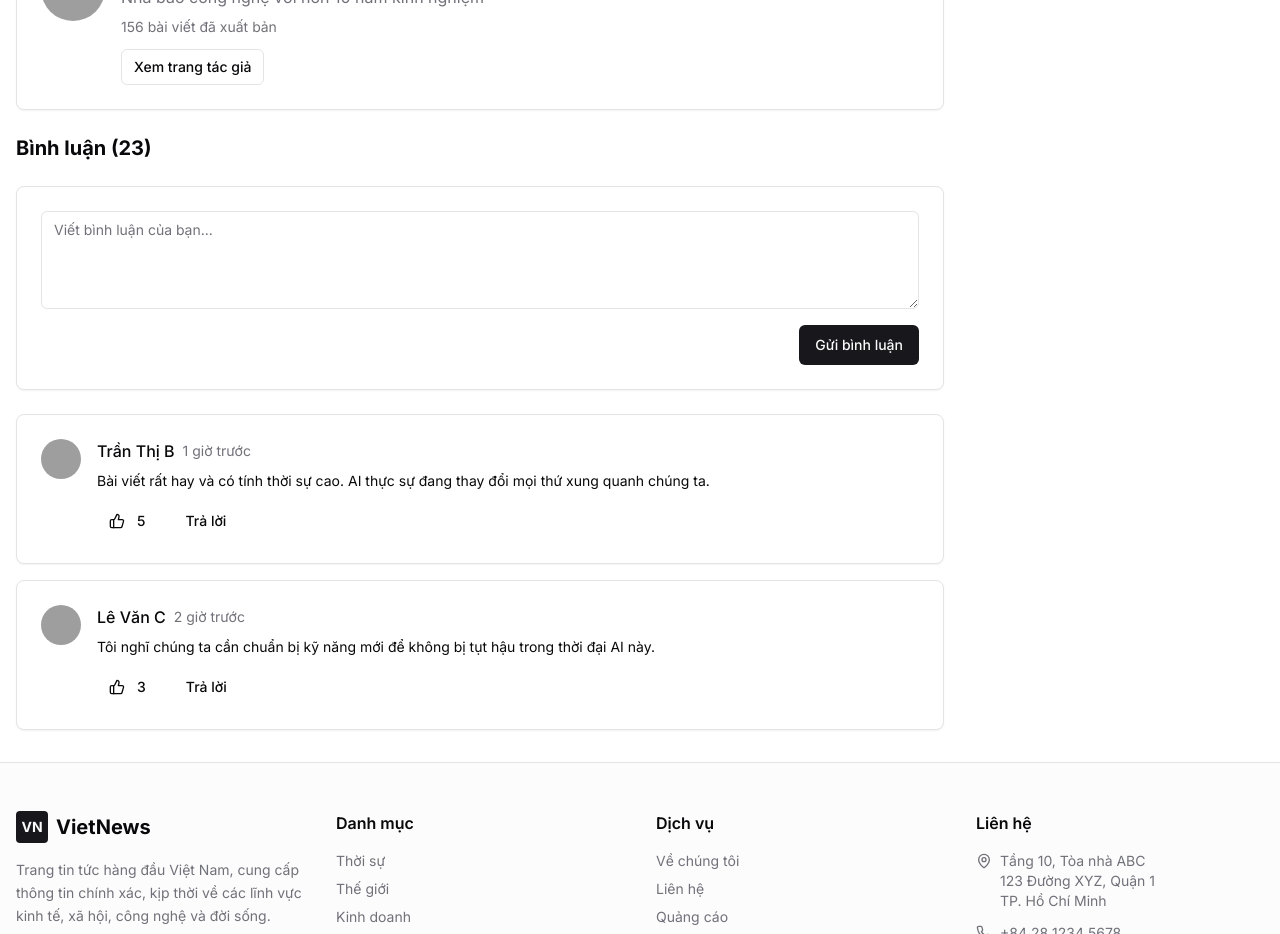
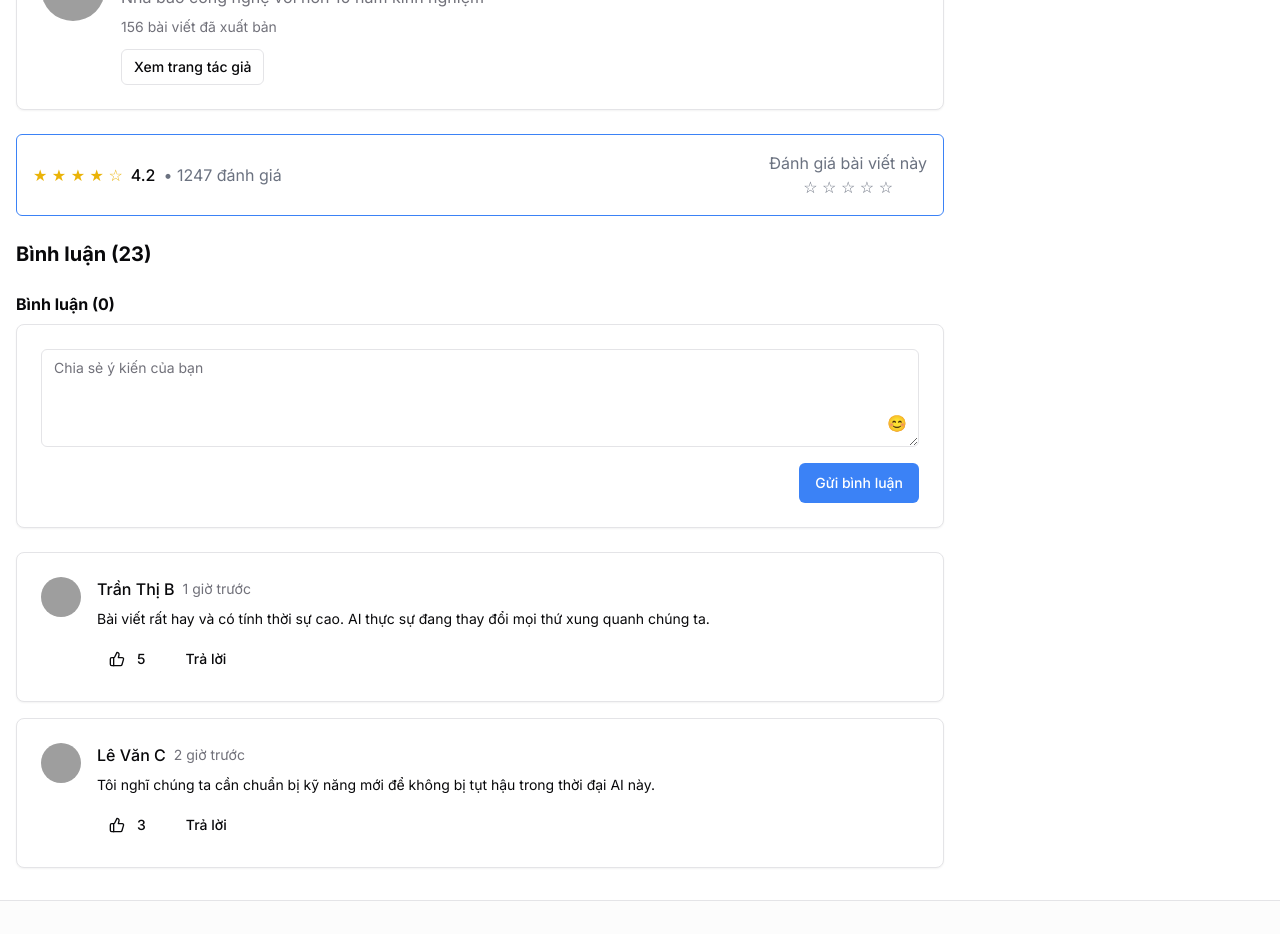
Before and after one commit to HelpfulKhang/404NotFound_SEProject_HK3_2425, a Next.js app: page /article/1 in a window 1280 px wide. Shown: the part 1720-2654 px from the top of the page. Built offline with nearby package versions, Linux system fonts and the light colour scheme; grey boxes are pictures that could not be loaded.

Commit message:
Add rating Interface

```diff
--- a/app/article/[id]/page.tsx
+++ b/app/article/[id]/page.tsx
@@ -1,3 +1,9 @@
+"use client"
+
+import { useState } from "react"
+import { Dialog, DialogContent, DialogHeader, DialogTitle, DialogTrigger } from "@/components/ui/dialog"
+import { Checkbox } from "@/components/ui/checkbox"
+
 import { Card, CardContent } from "@/components/ui/card"
 import { Badge } from "@/components/ui/badge"
 import { Button } from "@/components/ui/button"
@@ -95,6 +101,141 @@ const relatedArticles = [
     image: "/placeholder.svg?height=100&width=150",
   },
 ]
+
+
+// Add this StarRating component after data constants
+function StarRating({
+  rating,
+  onRatingChange,
+  size = "w-6 h-6",
+}: {
+  rating: number
+  onRatingChange: (rating: number) => void
+  size?: string
+}) {
+  const [hoverRating, setHoverRating] = useState(0)
+
+  return (
+    <div className="flex items-center space-x-1">
+      {[1, 2, 3, 4, 5].map((star) => (
+        <button
+          key={star}
+          type="button"
+          className={`${size} transition-colors ${
+            star <= (hoverRating || rating) ? "text-yellow-500" : "text-gray-300"
+          }`}
+          onMouseEnter={() => setHoverRating(star)}
+          onMouseLeave={() => setHoverRating(0)}
+          onClick={() => onRatingChange(star)}
+        >
+          ★
+        </button>
+      ))}
+    </div>
+  )
+}
+
+// Add this RatingModal component after StarRating
+function RatingModal() {
+  const [overallRating, setOverallRating] = useState(0)
+  const [imageQuality, setImageQuality] = useState(0)
+  const [contentQuality, setContentQuality] = useState(0)
+  const [accuracy, setAccuracy] = useState(0)
+  const [isAnonymous, setIsAnonymous] = useState(false)
+
+  const handleSubmit = () => {
+    console.log({
+      overall: overallRating,
+      imageQuality,
+      contentQuality,
+      accuracy,
+      anonymous: isAnonymous,
+    })
+    // Here you would typically send the rating to your backend
+    alert("Cảm ơn bạn đã đánh giá!")
+  }
+
+  return (
+    <Dialog>
+      <DialogTrigger asChild>
+        <div className="border border-blue-500 p-4 rounded-md flex justify-between items-center cursor-pointer hover:bg-blue-50 transition-colors">
+          <div className="flex items-center gap-2">
+            <span className="text-yellow-500">★ ★ ★ ★ ☆</span>
+            <span className="font-medium">4.2</span>
+            <span className="text-gray-500">• 1247 đánh giá</span>
+          </div>
+          <div className="flex flex-col items-center text-gray-500">
+            <span>Đánh giá bài viết này</span>
+            <span>☆ ☆ ☆ ☆ ☆</span>
+          </div>
+        </div>
+      </DialogTrigger>
+      <DialogContent className="max-w-md">
+        <DialogHeader>
+          <DialogTitle>Amazon chi 100 tỷ USD để nắm cơ hội 'ngàn năm có một' trong AI</DialogTitle>
+        </DialogHeader>
+
+        <div className="space-y-6">
+          {/* Overall Rating Display */}
+          <div className="flex items-center gap-2">
+            <span className="text-yellow-500">★ ★ ★ ★ ☆</span>
+            <span className="font-medium">4.2</span>
+            <span className="text-gray-500">• 1247 đánh giá</span>
+          </div>
+
+          {/* User Rating Section */}
+          <div>
+            <h3 className="font-medium mb-3">Đánh giá bài viết này</h3>
+            <div className="flex items-center gap-2 mb-4">
+              <StarRating rating={overallRating} onRatingChange={setOverallRating} size="w-8 h-8" />
+              {overallRating > 0 && <span className="text-sm text-gray-600">({overallRating}/5)</span>}
+            </div>
+          </div>
+
+          {/* Detailed Ratings */}
+          <div>
+            <h3 className="font-medium mb-3">Đánh giá chi tiết (tùy chọn)</h3>
+            <div className="space-y-3">
+              <div className="flex items-center justify-between">
+                <span className="text-sm">Chất lượng hình ảnh</span>
+                <StarRating rating={imageQuality} onRatingChange={setImageQuality} />
+              </div>
+              <div className="flex items-center justify-between">
+                <span className="text-sm">Chất lượng nội dung</span>
+                <StarRating rating={contentQuality} onRatingChange={setContentQuality} />
+              </div>
+              <div className="flex items-center justify-between">
+                <span className="text-sm">Độ chính xác</span>
+                <StarRating rating={accuracy} onRatingChange={setAccuracy} />
+              </div>
+            </div>
+          </div>
+
+          {/* Anonymous Option */}
+          <div className="flex items-center space-x-2">
+            <Checkbox
+              id="anonymous"
+              checked={isAnonymous}
+              onCheckedChange={(checked) => setIsAnonymous(checked as boolean)}
+            />
+            <label htmlFor="anonymous" className="text-sm">
+              Đánh giá ẩn danh
+            </label>
+          </div>
+
+          {/* Submit Button */}
+          <Button
+            onClick={handleSubmit}
+            className="w-full bg-blue-500 hover:bg-blue-600 text-white"
+            disabled={overallRating === 0}
+          >
+            Gửi đánh giá
+          </Button>
+        </div>
+      </DialogContent>
+    </Dialog>
+  )
+}
 
 export default function ArticlePage({ params }: { params: { id: string } }) {
   return (
@@ -224,21 +365,40 @@ export default function ArticlePage({ params }: { params: { id: string } }) {
               </CardContent>
             </Card>
 
+              {/* Rating */}
+              <RatingModal />
+              {/* ** rest of code here ** */}
+
+
+
             {/* Comments Section */}
             <div className="space-y-6">
               <h3 className="text-xl font-bold">Bình luận ({article.comments})</h3>
+              {/* Comment Form */}
+              <div>
+                <h3 className="font-bold mb-2">Bình luận (0)</h3>
+                <Card>
+                  <CardContent className="p-6 space-y-4">
+                    <div className="relative">
+                      <Textarea
+                        placeholder="Chia sẻ ý kiến của bạn"
+                        rows={4}
+                        className="pr-10"
+                      />
+                      {/* Smile Icon */}
+                      <span className="absolute bottom-3 right-3 text-gray-400 cursor-pointer">
+                        😊
+                      </span>
+                    </div>
+                    <div className="flex justify-end">
+                      <Button className="bg-blue-500 hover:bg-blue-600 text-white">
+                        Gửi bình luận
+                      </Button>
+                    </div>
+                  </CardContent>
+                </Card>
+              </div>
 
-              {/* Comment Form */}
-              <Card>
-                <CardContent className="p-6">
-                  <div className="space-y-4">
-                    <Textarea placeholder="Viết bình luận của bạn..." rows={4} />
-                    <div className="flex justify-end">
-                      <Button>Gửi bình luận</Button>
-                    </div>
-                  </div>
-                </CardContent>
-              </Card>
 
               {/* Comments List */}
               <div className="space-y-4">
--- /dev/null
+++ b/app/article/[id]/rating.tsx
@@ -0,0 +1,77 @@
+import { useState } from "react";
+
+export default function RatingSection() {
+  const [isModalOpen, setIsModalOpen] = useState(false);
+
+  return (
+    <div>
+      {/* Phần Đánh giá */}
+      <div className="border border-blue-500 p-4 rounded-md flex justify-between items-center">
+        <div className="flex items-center gap-2">
+          <span className="text-yellow-500">★ ★ ★ ★ ☆</span>
+          <span className="font-medium">4.2</span>
+          <span className="text-gray-500">• 1247 đánh giá</span>
+        </div>
+        <div
+          className="flex flex-col items-center text-gray-500 cursor-pointer"
+          onClick={() => setIsModalOpen(true)}
+        >
+          <span>Đánh giá bài viết này</span>
+          <span>☆ ☆ ☆ ☆ ☆</span>
+        </div>
+      </div>
+
+      {/* Modal */}
+      {isModalOpen && (
+        <div className="fixed inset-0 bg-black/50 flex items-center justify-center z-50">
+          <div className="bg-white rounded-lg shadow-lg w-full max-w-lg p-6">
+            <h2 className="text-lg font-semibold mb-2">
+              Amazon chi 100 tỷ USD để nắm cơ hội "ngàn năm có một" trong AI
+            </h2>
+            <div className="flex items-center gap-2 mb-4">
+              <span className="text-yellow-500">★ ★ ★ ★ ☆</span>
+              <span className="font-medium">4.2</span>
+              <span className="text-gray-500">• 1247 đánh giá</span>
+            </div>
+
+            <h3 className="font-medium mb-1">Đánh giá bài viết này</h3>
+            <div className="text-2xl mb-4">☆ ☆ ☆ ☆ ☆</div>
+
+            <h3 className="font-medium mb-2">Đánh giá chi tiết (tùy chọn)</h3>
+            <div className="space-y-2 mb-4">
+              <div className="flex justify-between">
+                <span>Chất lượng hình ảnh</span>
+                <span>☆ ☆ ☆ ☆ ☆</span>
+              </div>
+              <div className="flex justify-between">
+                <span>Chất lượng nội dung</span>
+                <span>☆ ☆ ☆ ☆ ☆</span>
+              </div>
+              <div className="flex justify-between">
+                <span>Độ chính xác</span>
+                <span>☆ ☆ ☆ ☆ ☆</span>
+              </div>
+            </div>
+
+            <div className="flex items-center gap-2 mb-4">
+              <input type="checkbox" id="anonymous" />
+              <label htmlFor="anonymous">Đánh giá ẩn danh</label>
+            </div>
+
+            <div className="flex justify-end gap-2">
+              <button
+                onClick={() => setIsModalOpen(false)}
+                className="px-4 py-2 bg-gray-200 rounded"
+              >
+                Hủy
+              </button>
+              <button className="px-4 py-2 bg-blue-500 text-white rounded">
+                Gửi đánh giá
+              </button>
+            </div>
+          </div>
+        </div>
+      )}
+    </div>
+  );
+}
```
Also changed, not shown: app/author/dashboard/page.tsx (renamed from app/dashboard/page.tsx).
